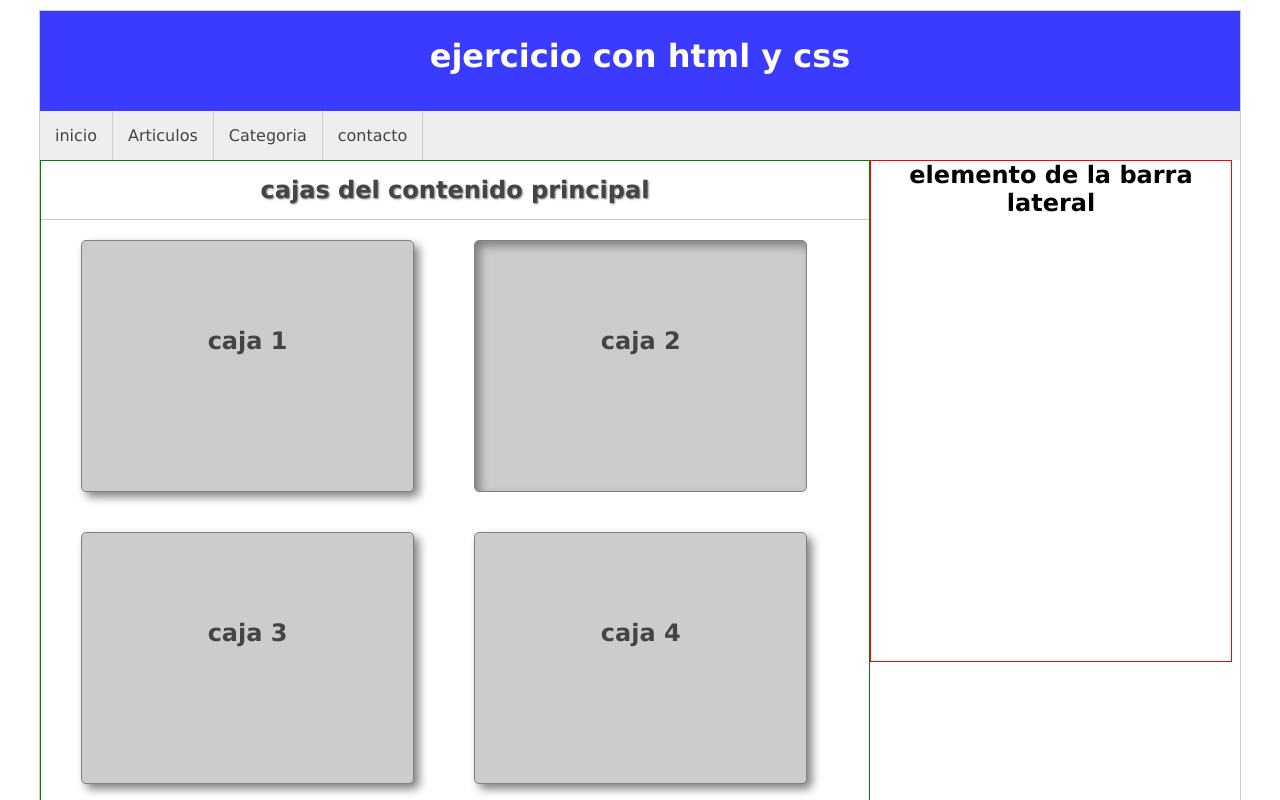
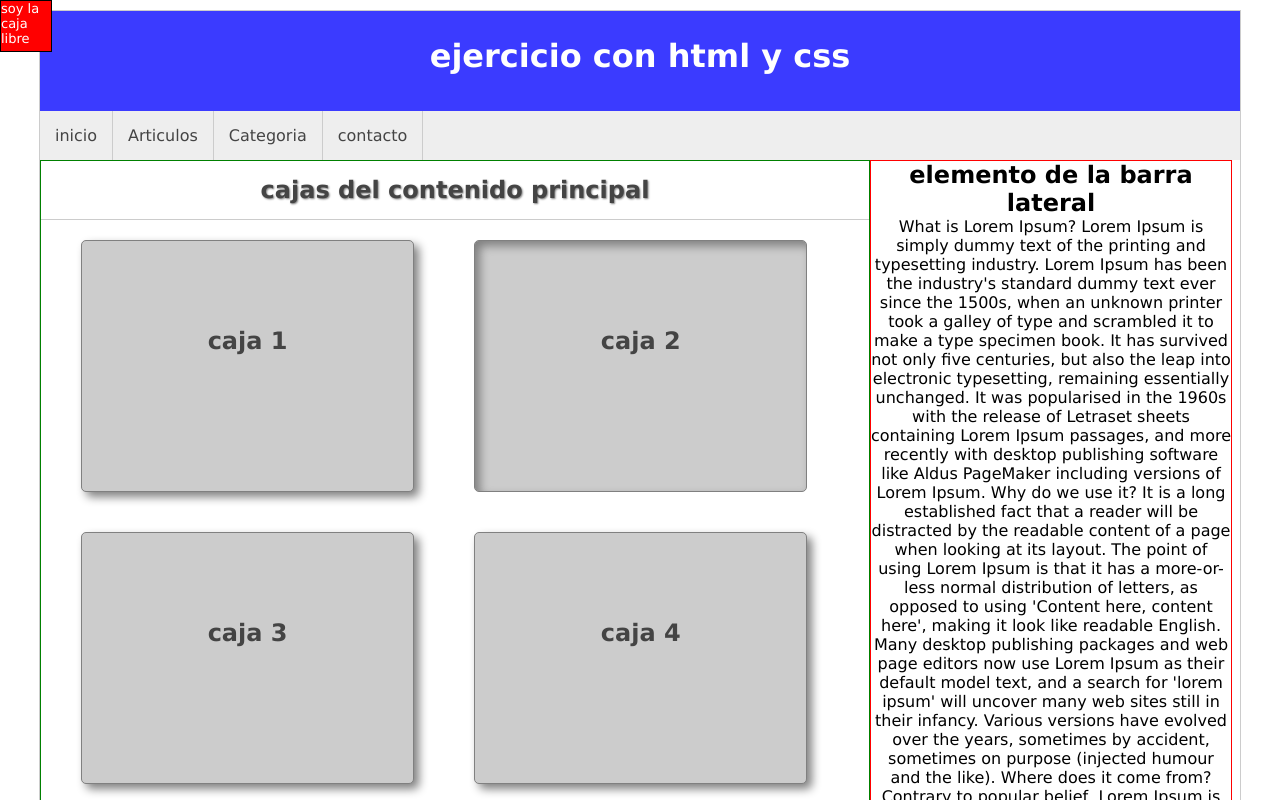
Before and after one commit to querola/CursoCSS, a plain HTML site: page 05-ejercicios/index.html in a window 1280 px wide. Shown: the top 800 px of the page. Drawn offline with Linux system fonts and the light colour scheme.

Commit message:
Todo bien hasta la clase 50

```diff
--- a/05-ejercicios/index.html
+++ b/05-ejercicios/index.html
@@ -29,7 +29,7 @@
                     caja 1
                 </h2>
             </div>
-            <div class="caja sombra-interior" >
+            <div class="caja sombra-interior">
                 <h2>
                     caja 2
                 </h2>
@@ -69,6 +69,62 @@
         <aside id="lateral">
             <div class="caja">
                 <h2>elemento de la barra lateral</h2>
+                <p>
+                    What is Lorem Ipsum?
+                    Lorem Ipsum is simply dummy text of the printing and typesetting industry. Lorem Ipsum has been the
+                    industry's standard dummy text ever since the 1500s, when an unknown printer took a galley of type
+                    and scrambled it to make a type specimen book. It has survived not only five centuries, but also the
+                    leap into electronic typesetting, remaining essentially unchanged. It was popularised in the 1960s
+                    with the release of Letraset sheets containing Lorem Ipsum passages, and more recently with desktop
+                    publishing software like Aldus PageMaker including versions of Lorem Ipsum.
+
+                    Why do we use it?
+                    It is a long established fact that a reader will be distracted by the readable content of a page
+                    when looking at its layout. The point of using Lorem Ipsum is that it has a more-or-less normal
+                    distribution of letters, as opposed to using 'Content here, content here', making it look like
+                    readable English. Many desktop publishing packages and web page editors now use Lorem Ipsum as their
+                    default model text, and a search for 'lorem ipsum' will uncover many web sites still in their
+                    infancy. Various versions have evolved over the years, sometimes by accident, sometimes on purpose
+                    (injected humour and the like).
+
+
+                    Where does it come from?
+                    Contrary to popular belief, Lorem Ipsum is not simply random text. It has roots in a piece of
+                    classical Latin literature from 45 BC, making it over 2000 years old. Richard McClintock, a Latin
+                    professor at Hampden-Sydney College in Virginia, looked up one of the more obscure Latin words,
+                    consectetur, from a Lorem Ipsum passage, and going through the cites of the word in classical
+                    literature, discovered the undoubtable source. Lorem Ipsum comes from sections 1.10.32 and 1.10.33
+                    of "de Finibus Bonorum et Malorum" (The Extremes of Good and Evil) by Cicero, written in 45 BC. This
+                    book is a treatise on the theory of ethics, very popular during the Renaissance. The first line of
+                    Lorem Ipsum, "Lorem ipsum dolor sit amet..", comes from a line in section 1.10.32.
+                    What is Lorem Ipsum?
+                    Lorem Ipsum is simply dummy text of the printing and typesetting industry. Lorem Ipsum has been the
+                    industry's standard dummy text ever since the 1500s, when an unknown printer took a galley of type
+                    and scrambled it to make a type specimen book. It has survived not only five centuries, but also the
+                    leap into electronic typesetting, remaining essentially unchanged. It was popularised in the 1960s
+                    with the release of Letraset sheets containing Lorem Ipsum passages, and more recently with desktop
+                    publishing software like Aldus PageMaker including versions of Lorem Ipsum.
+
+                    Why do we use it?
+                    It is a long established fact that a reader will be distracted by the readable content of a page
+                    when looking at its layout. The point of using Lorem Ipsum is that it has a more-or-less normal
+                    distribution of letters, as opposed to using 'Content here, content here', making it look like
+                    readable English. Many desktop publishing packages and web page editors now use Lorem Ipsum as their
+                    default model text, and a search for 'lorem ipsum' will uncover many web sites still in their
+                    infancy. Various versions have evolved over the years, sometimes by accident, sometimes on purpose
+                    (injected humour and the like).
+
+
+                    Where does it come from?
+                    Contrary to popular belief, Lorem Ipsum is not simply random text. It has roots in a piece of
+                    classical Latin literature from 45 BC, making it over 2000 years old. Richard McClintock, a Latin
+                    professor at Hampden-Sydney College in Virginia, looked up one of the more obscure Latin words,
+                    consectetur, from a Lorem Ipsum passage, and going through the cites of the word in classical
+                    literature, discovered the undoubtable source. Lorem Ipsum comes from sections 1.10.32 and 1.10.33
+                    of "de Finibus Bonorum et Malorum" (The Extremes of Good and Evil) by Cicero, written in 45 BC. This
+                    book is a treatise on the theory of ethics, very popular during the Renaissance. The first line of
+                    Lorem Ipsum, "Lorem ipsum dolor sit amet..", comes from a line in section 1.10.32.
+                </p>
             </div>
         </aside>
         <div class="clearfix"></div>
@@ -76,6 +132,8 @@
             Todos los derechos reservados
         </footer>
     </div>
+
+   <div class="libre">soy la caja libre</div>
 </body>
 
 </html>
--- a/05-ejercicios/styles.css
+++ b/05-ejercicios/styles.css
@@ -58,7 +58,9 @@
     border: 1px solid red;
     float: left;
     min-height: 500px;
+    max-height: 1000px;
     text-align: center;
+    overflow-y: scroll;
 }
 #contenido > h1{
     text-align: center;
@@ -94,3 +96,16 @@ footer{
     color: #444;
     border-top: 1px solid #eee;
 }
+
+.libre{
+    position: absolute;
+    top:0px;
+    border: 1px solid black;
+    background-color: red;
+    color: white;
+    width: 50px;
+    height: 50px;
+    font-size: 13px;
+
+
+}
--- /dev/null
+++ b/06-pseudoclases/styles.css
@@ -0,0 +1,43 @@
+*{
+    font-family: Arial, Helvetica, sans-serif;
+}
+ul li{
+    font-size: 20px;
+}
+ul li:first-child{
+    color: purple;
+    font-weight: bold;
+}
+
+ul li:nth-child(2){
+    color: orange;
+    font-weight: bold;
+}
+ul li:last-child{
+    color: lightsalmon;
+    font-weight: bold;
+}
+#mi-enlace{
+    font-size:  30px;
+    color: lightseagreen;
+}
+#mi-enlace:link{
+    color: red;
+}
+#mi-enlace:visited{
+    color:blue;
+}
+#mi-enlace:hover{
+    color: chocolate;
+}
+#mi-enlace:active{
+    color: green;
+    font-family: Impact, Haettenschweiler, 'Arial Narrow Bold', sans-serif;
+}
+#inputid{
+    margin-top: 20px;
+    padding: 10px;
+}
+input[type="text"]:focus{
+    border: 4px dashed red;
+}
```
Also changed, not shown: 06-pseudoclases/index.html (added, +26 -0 lines).
